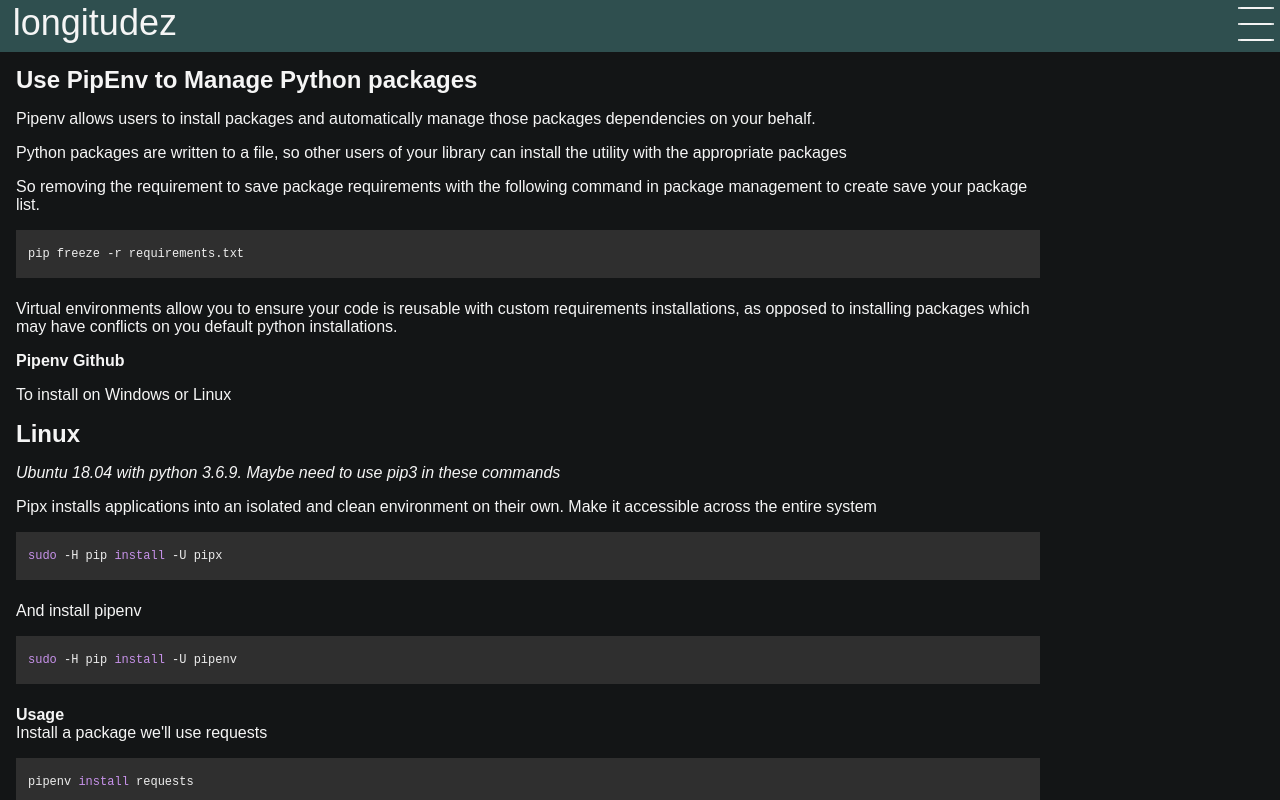
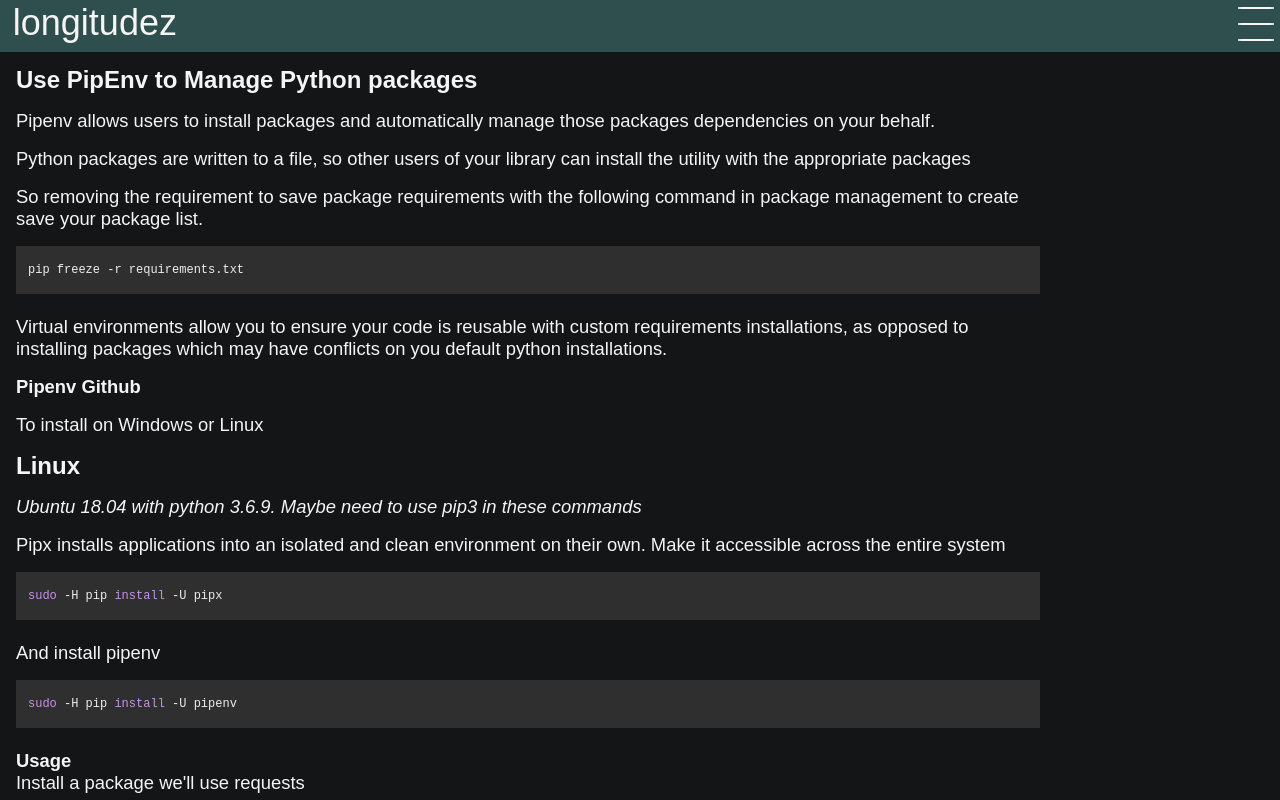
Before and after one commit to John502/longitudez, a Next.js app: page /blogs/001_20210920_PipEnv in a window 1280 px wide. Shown: the top 800 px of the page. Built offline with nearby package versions, Linux system fonts and the light colour scheme; a web font is replaced by a local one.

Commit message:
Some blog post styling

```diff
--- a/styles/Blogpost.module.css
+++ b/styles/Blogpost.module.css
@@ -16,6 +16,7 @@
 
 .content p{
     margin-bottom: 1rem;
+    font-size: 1.15rem;
 }
 
 .content pre{
@@ -31,6 +32,10 @@
     padding-bottom: 1rem;
 }
 
+.content h3{
+    padding-bottom: 1rem;
+}
+
 .content p a{
     font-weight: bold;
 }
```
